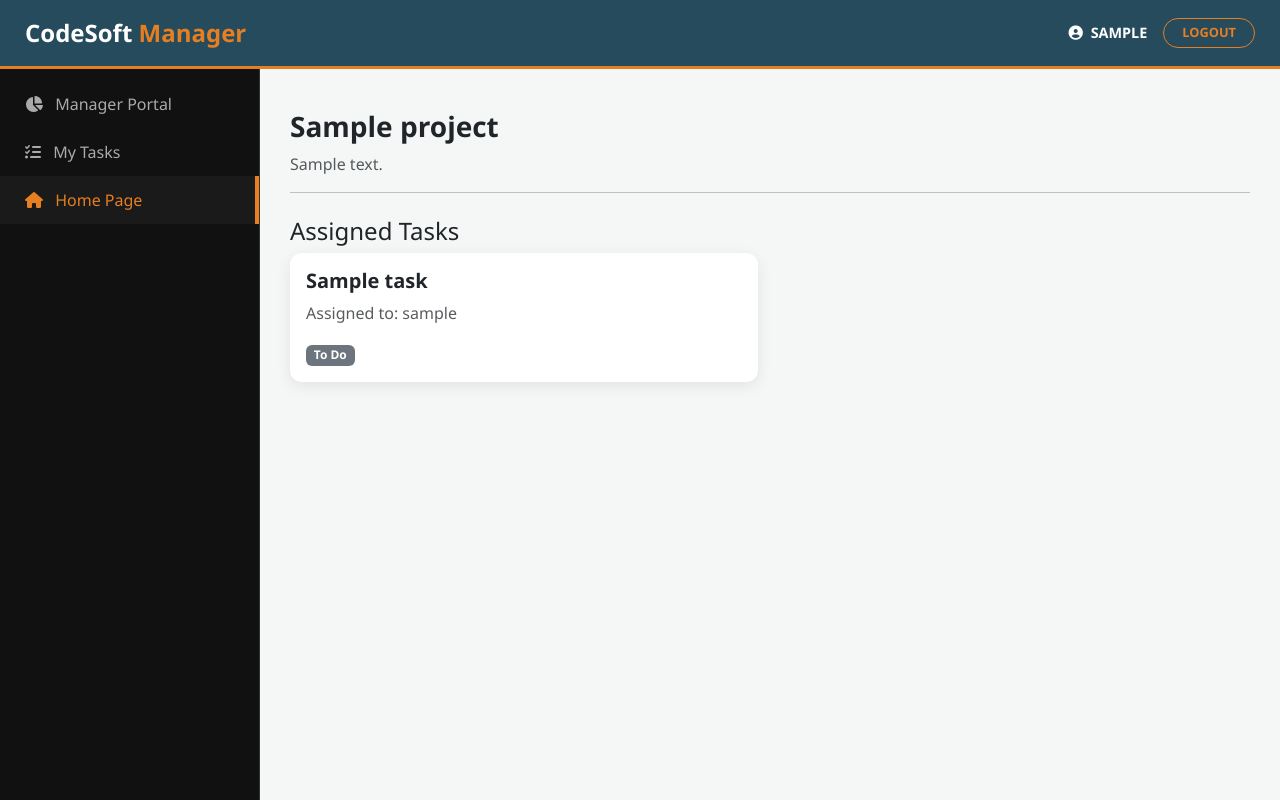
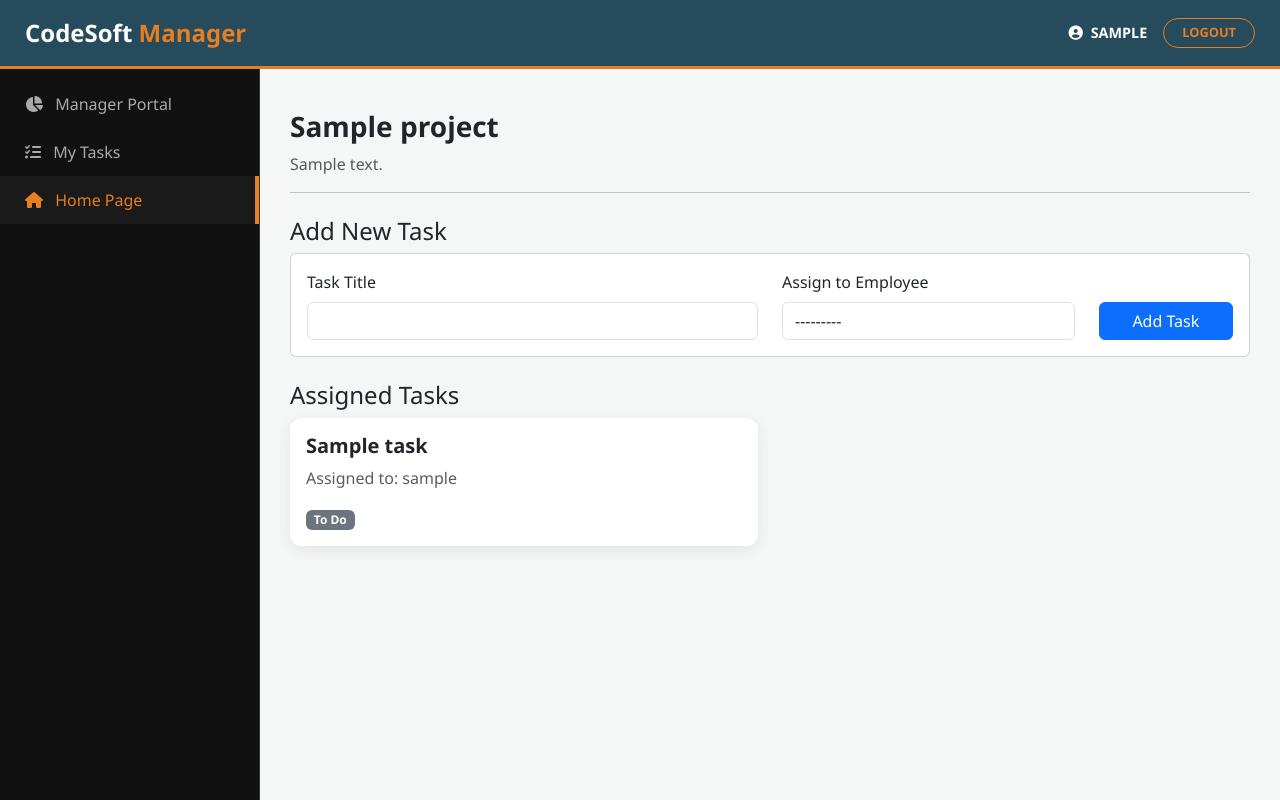
Before and after one commit to Pratik-23-max/project-tracker-django, a Django app: page /project/1/ in a window 1280 px wide. Run offline with Django 5.2, Linux system fonts and the light colour scheme; a user stored in the database is signed in; tables that the repository leaves empty hold one stand-in row (values such as "Sample post").

Commit message:
Add task assignment functionality and fix authentication

```diff
--- a/tracker/models.py
+++ b/tracker/models.py
@@ -18,7 +18,7 @@ class Task(models.Model):
     ]
     project = models.ForeignKey(Project, on_delete=models.CASCADE, related_name='tasks')
     title = models.CharField(max_length=200)
-    assigned_to = models.ForeignKey(User, on_delete=models.CASCADE, related_name='assigned_tasks')
+    assigned_to = models.ForeignKey(User, on_delete=models.SET_NULL, null=True, related_name='assigned_tasks')
     status = models.CharField(max_length=20, choices=STATUS_CHOICES, default='TODO')
 
     def __str__(self):
--- a/tracker/templates/tracker/index.html
+++ b/tracker/templates/tracker/index.html
@@ -140,14 +140,14 @@
     </div>
 
     <div class="container">
-        <a href="/admin/" class="portal-card">
+        <a href="{% url 'dashboard' %}" class="portal-card">
             <div class="icon-circle">💼</div>
             <h2>Manager Portal</h2>
             <p>Full access to database, project creation, and user management tools.</p>
             <div class="btn-enter">Access Admin</div>
         </a>
 
-        <a href="{% url 'dashboard' %}" class="portal-card">
+        <a href="{% url 'employee_dashboard' %}" class="portal-card">
             <div class="icon-circle">✍️</div>
             <h2>Employee Workspace</h2>
             <p>View your assigned projects and update your current task status.</p>
--- a/tracker/templates/tracker/project_detail.html
+++ b/tracker/templates/tracker/project_detail.html
@@ -138,6 +138,26 @@
             <hr>
         </div>
 
+        <div class="mb-4">
+            <h4>Add New Task</h4>
+            <form method="post" class="card p-3">
+                {% csrf_token %}
+                <div class="row">
+                    <div class="col-md-6">
+                        <label for="{{ form.title.id_for_label }}" class="form-label">Task Title</label>
+                        {{ form.title }}
+                    </div>
+                    <div class="col-md-4">
+                        <label for="{{ form.assigned_to.id_for_label }}" class="form-label">Assign to Employee</label>
+                        {{ form.assigned_to }}
+                    </div>
+                    <div class="col-md-2 d-flex align-items-end">
+                        <button type="submit" class="btn btn-primary w-100">Add Task</button>
+                    </div>
+                </div>
+            </form>
+        </div>
+
         <h4>Assigned Tasks</h4>
         <div class="row">
             {% for task in tasks %}
--- a/tracker/views.py
+++ b/tracker/views.py
@@ -2,16 +2,35 @@ from django.shortcuts import render, redirect, get_object_or_404
 from django.contrib.auth.forms import UserCreationForm
 from django.contrib.auth import login
 from django.contrib.auth.decorators import login_required
+from django import forms
 from .models import Project, Task
+
+class TaskForm(forms.ModelForm):
+    class Meta:
+        model = Task
+        fields = ['title', 'assigned_to']
+        widgets = {
+            'title': forms.TextInput(attrs={'class': 'form-control'}),
+            'assigned_to': forms.Select(attrs={'class': 'form-control'}),
+        }
+
+    def __init__(self, *args, **kwargs):
+        project = kwargs.pop('project', None)
+        super().__init__(*args, **kwargs)
+        if project:
+            # Only show employees, not managers
+            from django.contrib.auth.models import User
+            self.fields['assigned_to'].queryset = User.objects.exclude(username='Pratik_Valse')
 
 # --- PUBLIC VIEWS ---
 
 def index(request):
     """Sorts users to the correct dashboard based on their role."""
     if request.user.is_authenticated:
-        if request.user.is_staff:
+        if request.user.username == 'Pratik_Valse':
             return redirect('dashboard')
-        return redirect('employee_dashboard')
+        else:
+            return redirect('employee_dashboard')
     return render(request, 'tracker/index.html')
 def portal_choice(request):
     # If not logged in, show the choice page with Login buttons
@@ -48,9 +67,21 @@ def project_detail(request, project_id):
     """
     project = get_object_or_404(Project, id=project_id, manager=request.user)
     tasks = project.tasks.all()
+
+    if request.method == 'POST':
+        form = TaskForm(request.POST, project=project)
+        if form.is_valid():
+            task = form.save(commit=False)
+            task.project = project
+            task.save()
+            return redirect('project_detail', project_id=project.id)
+    else:
+        form = TaskForm(project=project)
+
     return render(request, 'tracker/project_detail.html', {
         'project': project,
-        'tasks': tasks
+        'tasks': tasks,
+        'form': form
     })
 
 # --- EMPLOYEE PORTAL VIEWS ---
```
Also changed, not shown: 1 other file.
